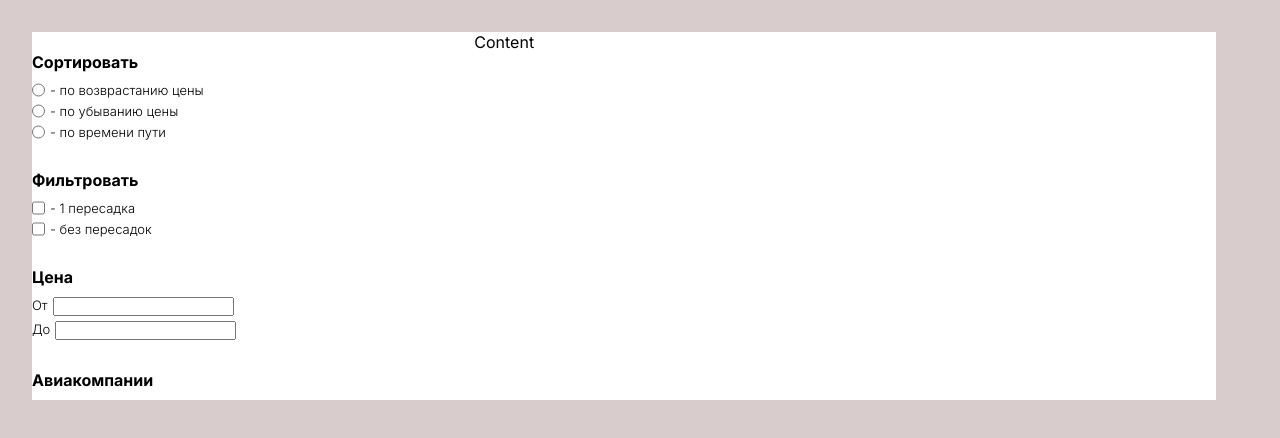
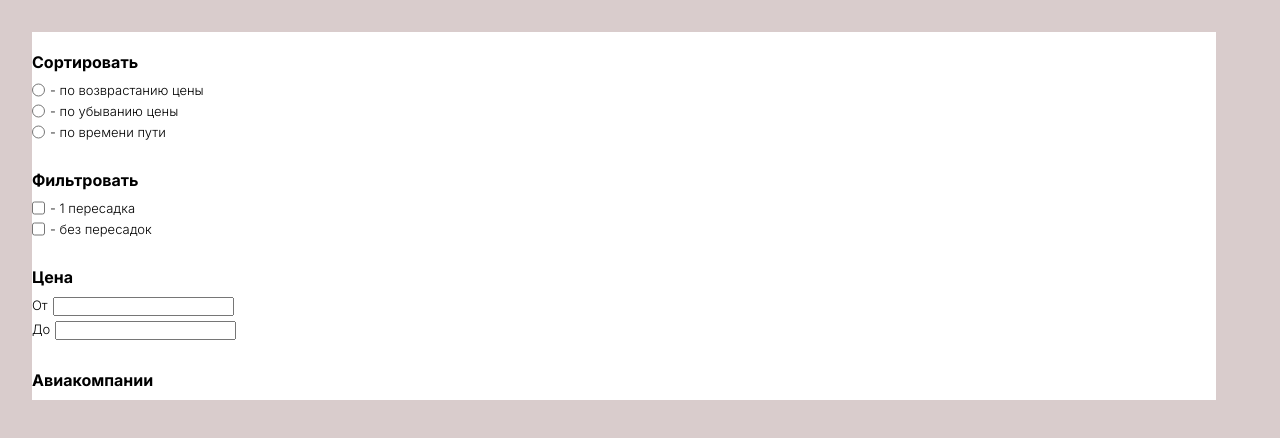
Before and after one commit to babyrage666/frontend-test, a Next.js app: page / in a window 1280 px wide. Shown: the top 438 px of the page. Built offline with nearby package versions, Linux system fonts and the light colour scheme.

Commit message:
added html-props to sidebar component

```diff
--- a/app/components/content/content.props.ts
+++ b/app/components/content/content.props.ts
@@ -1,3 +1,5 @@
-export interface ContentProps {
+import { DetailedHTMLProps, HTMLAttributes } from 'react';
+
+export interface ContentProps extends DetailedHTMLProps<HTMLAttributes<HTMLDivElement>, HTMLDivElement> {
 
 };
--- a/app/components/content/content.tsx
+++ b/app/components/content/content.tsx
@@ -2,8 +2,8 @@ import { ContentProps } from './content.props';
 
 export default function Content({ ...props }: ContentProps): JSX.Element {
 	return (
-		<>
-			Content
-		</>
+		<div {...props}>
+
+		</div>
 	);
 };
--- a/app/components/sidebar/sidebar.props.ts
+++ b/app/components/sidebar/sidebar.props.ts
@@ -1,3 +1,5 @@
-export interface SidebarProps {
+import { DetailedHTMLProps, HTMLAttributes } from 'react';
+
+export interface SidebarProps extends DetailedHTMLProps<HTMLAttributes<HTMLElement>, HTMLElement> {
 
 };
--- a/app/components/sidebar/sidebar.tsx
+++ b/app/components/sidebar/sidebar.tsx
@@ -3,7 +3,7 @@ import styles from './sidebar.module.css';
 
 export default function Sidebar({ ...props }: SidebarProps): JSX.Element {
 	return (
-		<nav>
+		<nav {...props}>
 			<ul className={styles.sidebar}>
 				<li className={styles.sidebarItem}>
 					<div className={styles.sidebarTitle}>Сортировать</div>
--- a/app/page.tsx
+++ b/app/page.tsx
@@ -2,7 +2,10 @@ import Content from './components/content/content';
 import Sidebar from './components/sidebar/sidebar';
 import styles from './page.module.css';
 
+// function
+
 export default function Home(): JSX.Element {
+  console.log()
   return (
     <main className={styles.main}>
       <Sidebar />
```
